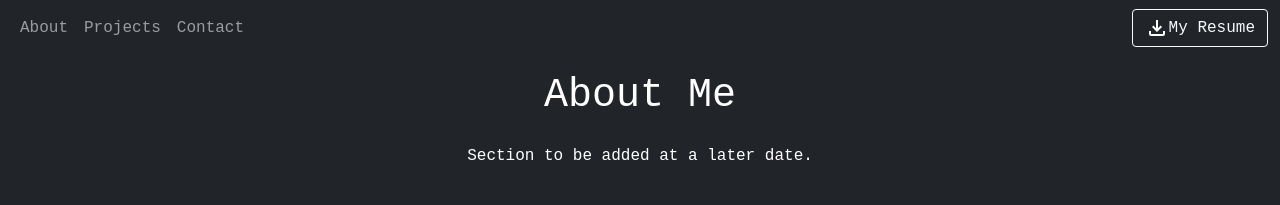
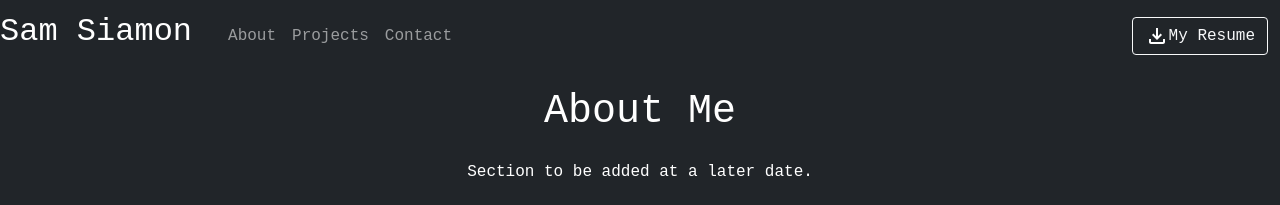
Before and after one commit to ssiamon05/portfolio, a plain HTML site: page index.html in a window 1280 px wide. Shown: the top 205 px of the page. Drawn offline with nearby package versions, Linux system fonts and the light colour scheme; a web font is replaced by a local one.

Commit message:
added navbar brand

```diff
--- a/css/stylesheet.css
+++ b/css/stylesheet.css
@@ -18,3 +18,8 @@ h1 {
 footer {
     margin-top: 2rem;
 }
+
+#name {
+    text-decoration: none;
+    color: #fff;
+ }
--- a/index.html
+++ b/index.html
@@ -18,6 +18,9 @@
 <body class="bg-dark">
   <header>
     <nav id='navbar' class="navbar navbar-expand-lg navbar-dark bg-dark">
+      <div class="navbar-brand">
+        <a id='name' href='#'><h2>Sam Siamon</h2></a>
+      </div>
       <div class="container-fluid">
         <ul class="navbar-nav">
           <li class="nav-item">
```
